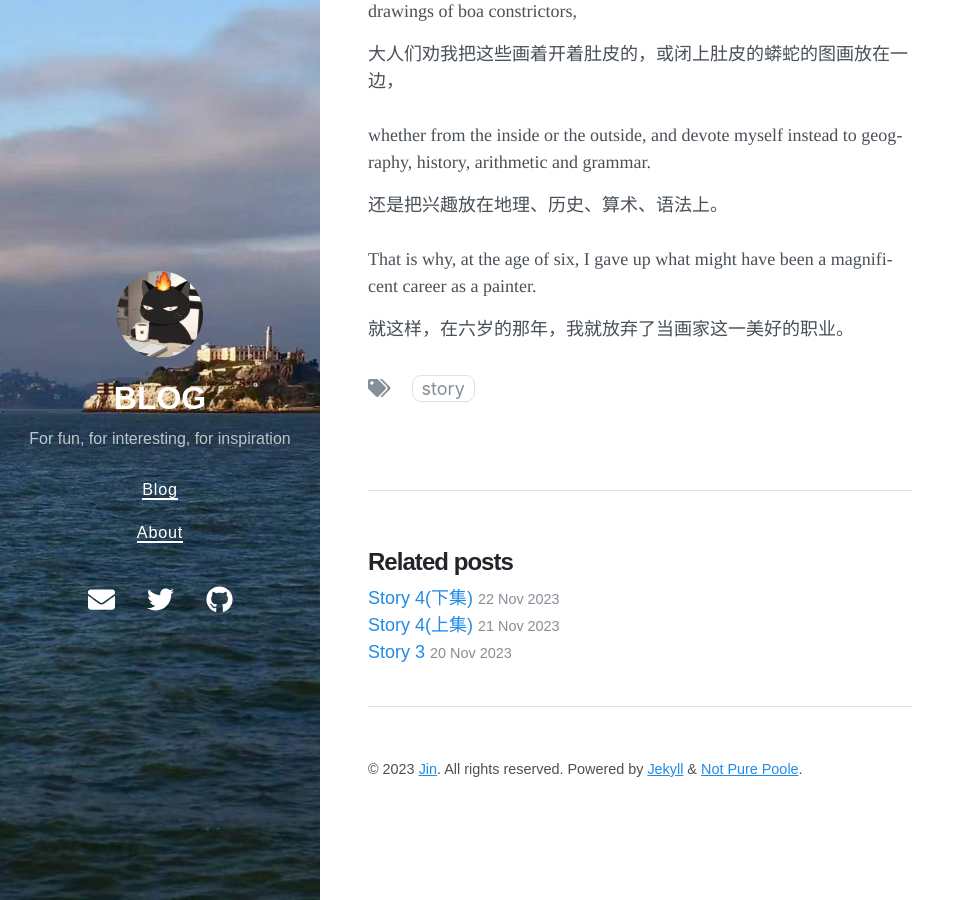
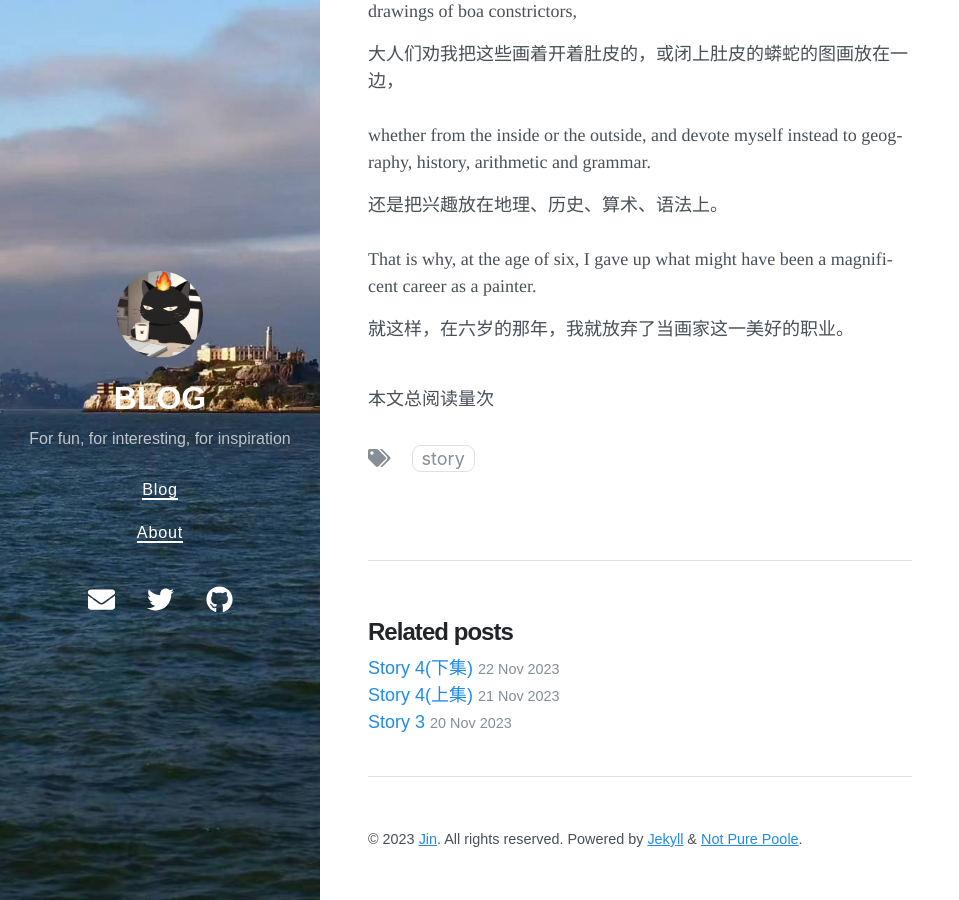
Before and after one commit to New-lay/New-lay.github.io, a Jekyll site: the page built from _posts/2023-11-22-xiaowangzi-1.md, in a window 1280 px wide and 900 px high, scrolled down 2208 px. Shown: the whole window, without its empty margins (0-959 px from the left). Built offline with Jekyll 4.4.1, drawn with Linux system fonts in a browser that asks for light colours; nearby versions of some CDN libraries; comment, search, counter and statistics services are not loaded.

Commit message:
Update 2023-11-22-xiaowangzi-1.md

```diff
--- a/_posts/2023-11-22-xiaowangzi-1.md
+++ b/_posts/2023-11-22-xiaowangzi-1.md
@@ -111,3 +111,8 @@ That is why, at the age of six, I gave up what might have been a magnificent car
 
 就这样，在六岁的那年，我就放弃了当画家这一美好的职业。
 <br>
+
+
+<br>
+<script async src="//busuanzi.ibruce.info/busuanzi/2.3/busuanzi.pure.mini.js"></script>
+本文总阅读量<span id="busuanzi_value_page_pv"></span>次
```
